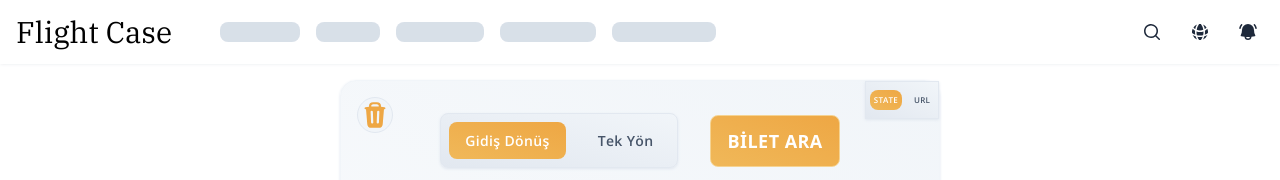
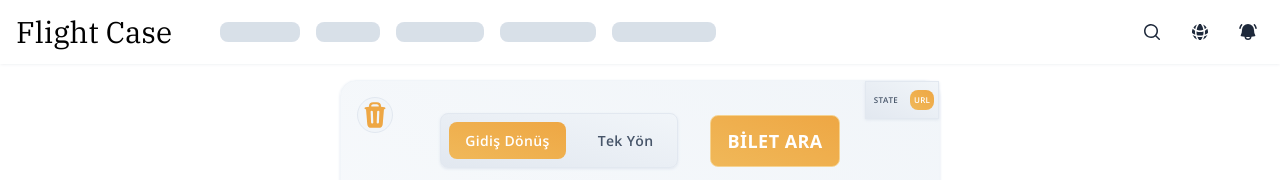
Before and after one commit to okanay/flight-search-application, a Next.js app: page / in a window 1280 px wide. Shown: the top 180 px of the page. Built offline with nearby package versions, Linux system fonts and the light colour scheme; a web font is replaced by a local one.

Commit message:
Major upgrade

```diff
--- a/redux/slices/TicketSearchParamsSlice.tsx
+++ b/redux/slices/TicketSearchParamsSlice.tsx
@@ -1,6 +1,8 @@
 import { createSlice } from '@reduxjs/toolkit'
 import { TAirport } from '../../libs/constants/MockData'
 import { formatISO } from 'date-fns'
+
+export type TSearchType = 'reduxState' | 'searchParams'
 
 export type TTicketSearchParams = {
    isRoundTrip: boolean
@@ -8,7 +10,7 @@ export type TTicketSearchParams = {
    airportEnd: TAirport | undefined
    isoDateStart: string | undefined
    isoDateEnd: string | undefined
-   isSearchFilterTypeStateOrParams: boolean
+   searchType: TSearchType
 }
 
 const initialState: TTicketSearchParams = {
@@ -17,7 +19,7 @@ const initialState: TTicketSearchParams = {
    airportEnd: undefined,
    isoDateStart: undefined,
    isoDateEnd: undefined,
-   isSearchFilterTypeStateOrParams: false,
+   searchType: 'searchParams',
 }
 
 export const TicketSearchParamsSlice = createSlice({
@@ -27,8 +29,8 @@ export const TicketSearchParamsSlice = createSlice({
       clearFilter: state => {
          return initialState
       },
-      toggleIsSearchFilterTypeStateOrParams: state => {
-         state.isSearchFilterTypeStateOrParams = !state.isSearchFilterTypeStateOrParams
+      toggleSearchType: state => {
+         state.searchType = state.searchType === 'reduxState' ? 'searchParams' : 'reduxState'
       },
       toggleIsRoundTrip: state => {
          state.isRoundTrip = !state.isRoundTrip
@@ -59,15 +61,8 @@ export const getAirportStart = (state: any) => state.ticketSearchParamsSlice.air
 export const getAirportEnd = (state: any) => state.ticketSearchParamsSlice.airportEnd
 export const getIsoDateStart = (state: any) => state.ticketSearchParamsSlice.isoDateStart
 export const getIsoDateEnd = (state: any) => state.ticketSearchParamsSlice.isoDateEnd
-export const getIsSearchFilterTypeStateOrParams = (state: any) => state.ticketSearchParamsSlice.isSearchFilterTypeStateOrParams
+export const getSearchType = (state: any) => state.ticketSearchParamsSlice.searchType
 
-export const {
-   clearFilter,
-   toggleIsRoundTrip,
-   setAirportStart,
-   setAirportEnd,
-   setDateStart,
-   setDateEnd,
-   toggleIsSearchFilterTypeStateOrParams,
-} = TicketSearchParamsSlice.actions
+export const { clearFilter, toggleIsRoundTrip, setAirportStart, setAirportEnd, setDateStart, setDateEnd, toggleSearchType } =
+   TicketSearchParamsSlice.actions
 export default TicketSearchParamsSlice.reducer
--- a/src/app/(main)/tickets/paramsresult/error.tsx
+++ b/src/app/(main)/tickets/paramsresult/error.tsx
@@ -9,17 +9,19 @@ type TProps = {
 }
 
 export default function SearchParamsError({ error, reset }: TProps) {
+   console.log(error.message)
+
    return (
       <div className={'mx-auto flex h-full h-full min-w-[320px] max-w-7xl flex-col items-center justify-center px-4'}>
          <div
             className={
                'flex h-96 w-full flex-col items-center justify-center text-center font-plexSerif text-2xl font-bold text-red-400'
             }>
-            <h1 className={'text-[16px] text-slate-800'}>Bilet Arama Formu Tamamlanmadı!</h1>
+            <h1 className={'text-[16px] text-slate-800'}>Size Uygun Sonuç Bulunamadı!</h1>
             <h1>{errorMessage(Number(error.message))}</h1>
-            <Link href={'/'} className={'my-4 rounded-lg border border-slate-800 px-2 py-4 text-slate-800'}>
+            <a href={'/'} className={'my-4 rounded-lg border border-slate-800 px-2 py-4 text-slate-800'}>
                Geri Dön
-            </Link>
+            </a>
          </div>
       </div>
    )
--- a/src/app/not-found.tsx
+++ b/src/app/not-found.tsx
@@ -1,19 +1,17 @@
 'use client'
-
-import Link from 'next/link'
 
 export default function NotFound() {
    return (
-      <html lang="en">
+      <html lang="tr">
          <body>
             <div
                className={
                   'flex h-screen w-full flex-col items-center justify-center text-center font-plexSerif text-4xl font-bold text-primary-400'
                }>
                <h1>Oooopppps..</h1>
-               <Link href={'/'} locale={'tr'} className={'my-4 rounded border border-slate-600 px-3 py-5 text-slate-600'}>
-                  Home Page
-               </Link>
+               <a href={'/'} className={'my-4 rounded border border-slate-600 px-3 py-5 text-slate-600'}>
+                  Ana Sayfa
+               </a>
             </div>
          </body>
       </html>
--- a/src/components/(Main)/Index/TicketSearchForm.tsx
+++ b/src/components/(Main)/Index/TicketSearchForm.tsx
@@ -7,7 +7,7 @@ import { TicketFilterClear } from '@/components/UI/TicketSearchForm/TicketFilter
 import { TicketSearchButton } from '@/components/UI/TicketSearchForm/TicketSearchButton'
 import Link from 'next/link'
 import { TicketErrorHandle } from '@/components/UI/TicketSearchForm/TicketErrorHandle'
-import { SearchParamsOrStateToggle } from '@/components/UI/TicketSearchForm/SearchParamsOrStateToggle'
+import { SearchTypeToggleButton } from '@/components/UI/TicketSearchForm/SearchTypeToggleButton'
 
 export const TicketSearchForm = () => {
    return (
@@ -36,7 +36,7 @@ export const TicketSearchForm = () => {
          </div>
 
          <TicketErrorHandle />
-         <SearchParamsOrStateToggle />
+         <SearchTypeToggleButton />
       </form>
    )
 }
--- a/src/components/UI/TicketSearchForm/IsRoundTripToggleButton.tsx
+++ b/src/components/UI/TicketSearchForm/IsRoundTripToggleButton.tsx
@@ -2,21 +2,18 @@
 
 import { motion } from 'framer-motion'
 import { useDispatch, useSelector } from 'react-redux'
-import {
-   getIsRoundTrip,
-   getIsSearchFilterTypeStateOrParams,
-   toggleIsRoundTrip,
-} from '../../../../redux/slices/TicketSearchParamsSlice'
+import { getIsRoundTrip, getSearchType, toggleIsRoundTrip } from '../../../../redux/slices/TicketSearchParamsSlice'
+import { TDestinationBtnName } from '../../../../libs/types/types'
 
 const selectableTab = [
    {
       id: 0,
-      name: 'Gidiş Dönüş',
+      name: 'Gidiş Dönüş' as TDestinationBtnName,
       active: true,
    },
    {
       id: 1,
-      name: 'Tek Yön',
+      name: 'Tek Yön' as TDestinationBtnName,
       active: false,
    },
 ]
@@ -36,7 +33,7 @@ export const IsRoundTripToggleButton = () => {
                   }`}>
                   {isRoundTrip === item.active && (
                      <motion.div
-                        layoutId={'active-pill'}
+                        layoutId={'active-pill-tripType'}
                         style={{ borderRadius: 8 }}
                         className={'absolute inset-0 bg-gradient-to-tr from-primary-300 to-primary-400'}
                      />
--- a/src/components/UI/TicketSearchForm/SearchParamsOrStateToggle.tsx
+++ b/src/components/UI/TicketSearchForm/SearchTypeToggleButton.tsx
@@ -2,54 +2,50 @@
 
 import { motion } from 'framer-motion'
 import { useDispatch, useSelector } from 'react-redux'
-import {
-   getIsSearchFilterTypeStateOrParams,
-   toggleIsSearchFilterTypeStateOrParams,
-} from '../../../../redux/slices/TicketSearchParamsSlice'
+import { getSearchType, toggleSearchType, TSearchType } from '../../../../redux/slices/TicketSearchParamsSlice'
+import { nanoid } from '@reduxjs/toolkit'
 
 const selectableTab = [
    {
-      id: 0,
-      name: 'STATE',
-      active: false,
+      name: 'reduxState' as TSearchType,
+      text: 'STATE',
    },
    {
-      id: 1,
-      name: 'URL',
-      active: true,
+      name: 'searchParams' as TSearchType,
+      text: 'URL',
    },
 ]
 
-export const SearchParamsOrStateToggle = () => {
+export const SearchTypeToggleButton = () => {
    const dispatch = useDispatch()
-   const isSearchParams = useSelector(getIsSearchFilterTypeStateOrParams)
+   const searchType = useSelector(getSearchType)
 
    return (
       <button
          type={'button'}
          onClick={() => {
-            dispatch(toggleIsSearchFilterTypeStateOrParams())
+            dispatch(toggleSearchType())
          }}
          className={'group flex flex-col'}>
          <div className="group absolute right-0 top-0 flex flex-row justify-between gap-2 border border-slate-200 bg-gradient-to-tr from-slate-200 to-slate-100 px-1 py-2 font-openSans shadow shadow-slate-200">
             {selectableTab.map(item => (
                <div
-                  key={item.id}
+                  key={nanoid()}
                   className={`relative rounded-full px-1 py-1 transition-opacity duration-300 ${
-                     isSearchParams === item.active ? 'group-hover:opacity-80' : ''
+                     searchType === item.name ? 'group-hover:opacity-80' : ''
                   }`}>
-                  {isSearchParams === item.active && (
+                  {searchType === item.name && (
                      <motion.div
-                        layoutId={'active-pill-params-or-state'}
+                        layoutId={'active-pill-searchType'}
                         style={{ borderRadius: 8 }}
                         className={'absolute inset-0 bg-gradient-to-tr from-primary-300 to-primary-400'}
                      />
                   )}
                   <p
                      className={`relative z-20 text-[8px] font-semibold tracking-wide transition-colors duration-700 ${
-                        isSearchParams === item.active ? 'text-white' : 'text-slate-600'
+                        searchType === item.name ? 'text-white' : 'text-slate-600'
                      }`}>
-                     {item.name}
+                     {item.text}
                   </p>
                </div>
             ))}
--- a/src/components/UI/TicketSearchForm/TicketSearchButton.tsx
+++ b/src/components/UI/TicketSearchForm/TicketSearchButton.tsx
@@ -5,20 +5,34 @@ import { useDispatch, useSelector } from 'react-redux'
 import { useRouter } from 'next/navigation'
 import { getTicketSearchParams, TTicketSearchParams } from '../../../../redux/slices/TicketSearchParamsSlice'
 import { ValidateStateParams } from '../../../../libs/helpers/ValidateStateParams'
-import { clearError, setError } from '../../../../redux/slices/TicketSearchFormErrorSlice'
+import { setError } from '../../../../redux/slices/TicketSearchFormErrorSlice'
 //
 //
 //
 export const TicketSearchButton = () => {
+   //
+   const dispatch = useDispatch()
    const router = useRouter()
-   const dispatch = useDispatch()
+   //
    const formParams: TTicketSearchParams = useSelector(getTicketSearchParams)
+   const searchType = formParams.searchType
+   //
+   const handleOnClick = () => {
+      //
+      const isValid = ValidateStateParams(formParams)
+      //
+      if (isValid === undefined) {
+         //
+         //
+         if (searchType === 'searchParams') handleSearchParams()
+         if (searchType === 'reduxState') handleStateParams()
+         //
+      }
+      //
+      else dispatch(setError(isValid))
+   }
 
-   const handleOnClick = () => {
-      const isValid = ValidateStateParams(formParams)
-      if (isValid === undefined) {
-         dispatch(clearError())
-         if (formParams.isSearchFilterTypeStateOrParams) {
+   const handleSearchParams = () => {
       const srcParams = {
          startId: formParams.airportStart?.id || 'empty',
          startDate: formParams.isoDateStart || 'empty',
@@ -26,19 +40,18 @@ export const TicketSearchButton = () => {
          endDate: formParams.isoDateEnd || 'empty',
          trip: formParams.isRoundTrip ? 'true' : 'false',
       }
+
       const url = `/tickets/paramsresult?startId=${encodeURIComponent(srcParams.startId)}&startDate=${encodeURIComponent(
          srcParams.startDate,
-            )}&endId=${encodeURIComponent(srcParams.endId)}&endDate=${encodeURIComponent(
-               srcParams.endDate,
-            )}&trip=${encodeURIComponent(srcParams.trip)}`
+      )}&endId=${encodeURIComponent(srcParams.endId)}&endDate=${encodeURIComponent(srcParams.endDate)}&trip=${encodeURIComponent(
+         srcParams.trip,
+      )}`
 
       router.push(url)
-         } else {
+   }
+
+   const handleStateParams = () => {
       router.push('/tickets/stateresult')
-         }
-      } else {
-         dispatch(setError(isValid))
-      }
    }
 
    return (
```
Lines whose indentation alone changed are shown as unchanged.
